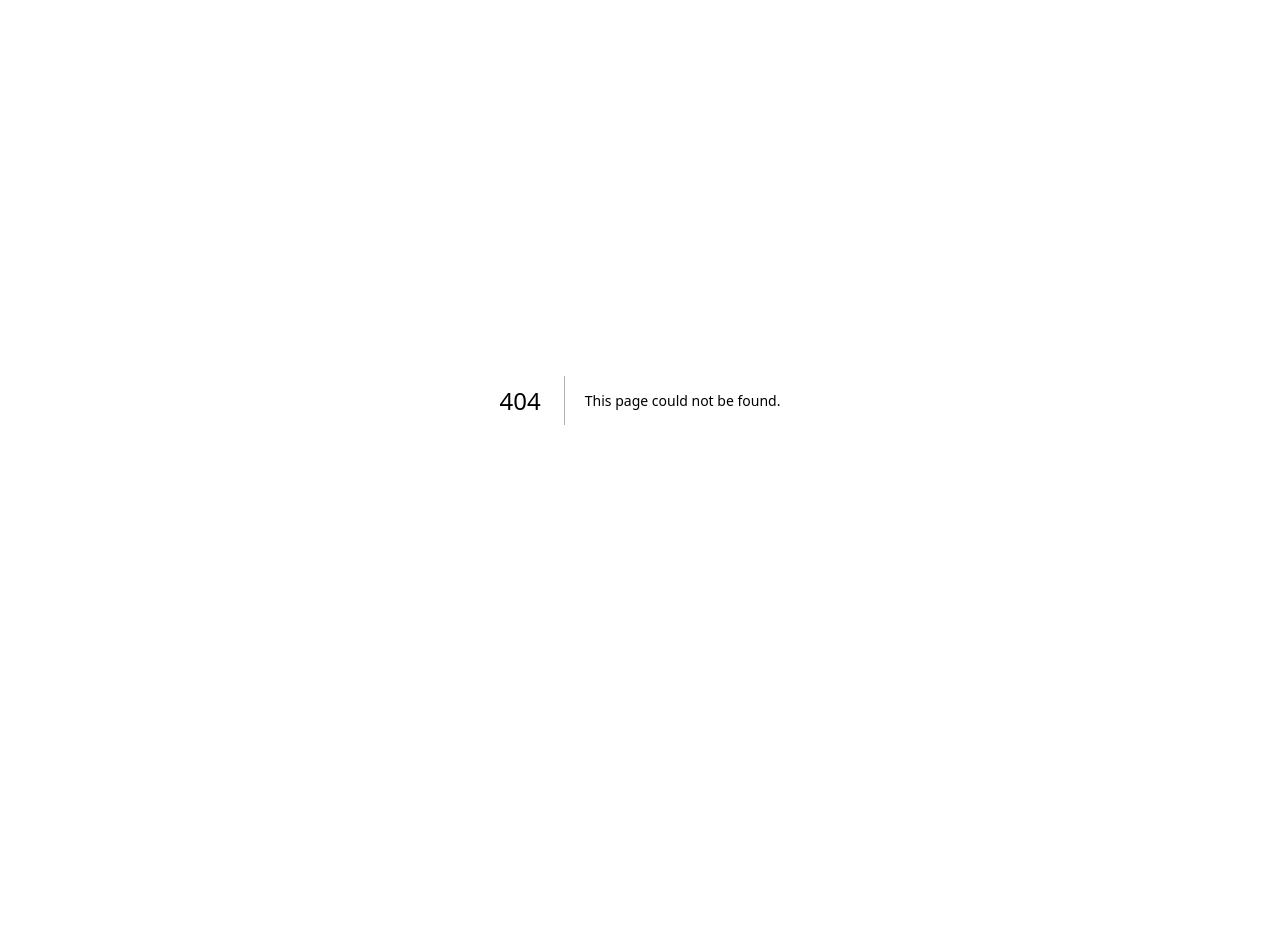
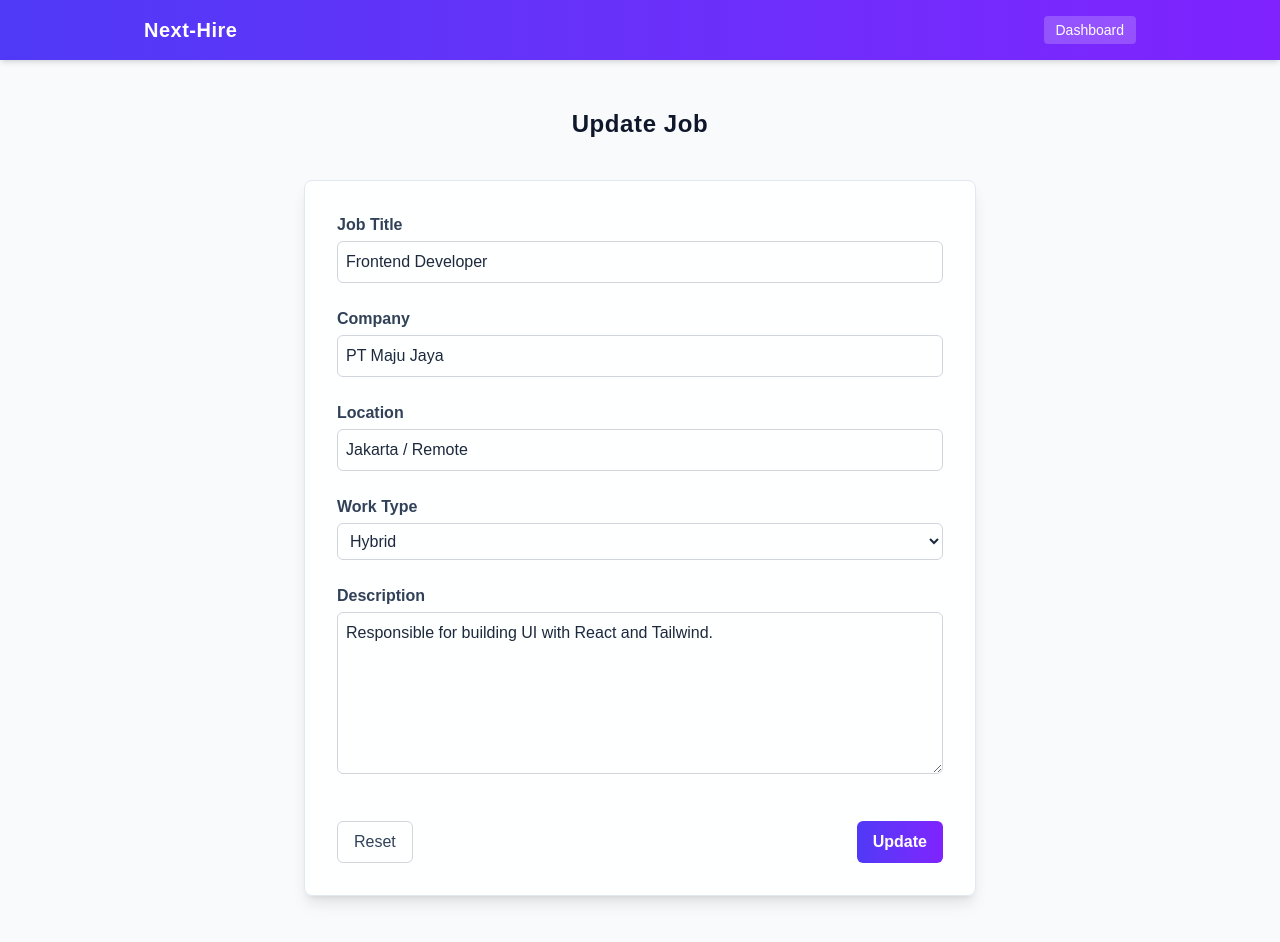
Before and after one commit to CodeVanguardJS/fulllstack-job-app, a Next.js app: page /dashboard/recruiter/job/1/update in a window 1280 px wide. Before the commit this address had no page. Before the commit the page ends 800 px from the top, so only its background shows below. Built offline with nearby package versions, Linux system fonts and the light colour scheme.

Commit message:
feat: add ui for update job page

```diff
--- /dev/null
+++ b/app/dashboard/recruiter/job/[id]/update/page.jsx
@@ -0,0 +1,176 @@
+"use client";
+
+import { useState, useEffect } from "react";
+
+export default function UpdateJobPage() {
+  // --- Mock data, nanti ganti dari API fetch ---
+  const mockJob = {
+    jobTitle: "Frontend Developer",
+    company: "PT Maju Jaya",
+    location: "Jakarta / Remote",
+    workType: "hybrid",
+    description: "Responsible for building UI with React and Tailwind.",
+  };
+
+  const [form, setForm] = useState({
+    jobTitle: "",
+    company: "",
+    location: "",
+    workType: "",
+    description: "",
+  });
+
+  // isi form dengan data awal (mock)
+  useEffect(() => {
+    setForm(mockJob);
+  }, []);
+
+  const handleChange = (e) => {
+    const { name, value } = e.target;
+    setForm((prev) => ({ ...prev, [name]: value }));
+  };
+
+  const handleSubmit = (e) => {
+    e.preventDefault();
+    console.log("Updated data:", form);
+  };
+
+  return (
+    <div className="min-h-screen bg-slate-50">
+      {/* ===== NAVBAR ===== */}
+      <nav className="bg-gradient-to-r from-indigo-600 to-violet-600 text-white shadow-md">
+        <div className="mx-auto max-w-5xl px-4 py-4 flex items-center justify-between">
+          <h1 className="text-xl font-bold tracking-wide">Next-Hire</h1>
+          <button className="rounded bg-white/20 px-3 py-1 text-sm font-medium hover:bg-white/30">
+            Dashboard
+          </button>
+        </div>
+      </nav>
+
+      {/* ===== CONTENT ===== */}
+      <main className="mx-auto max-w-5xl px-4 py-12">
+        <h2 className="mb-10 text-center text-2xl font-extrabold tracking-wide text-slate-900">
+          Update Job
+        </h2>
+
+        <form
+          onSubmit={handleSubmit}
+          className="mx-auto max-w-2xl space-y-6 rounded-lg border border-slate-200
+                     bg-white/90 p-8 shadow-lg"
+        >
+          {/* Job Title */}
+          <FormGroup
+            id="jobTitle"
+            label="Job Title"
+            placeholder="e.g. Frontend Developer"
+            value={form.jobTitle}
+            onChange={handleChange}
+          />
+
+          {/* Company */}
+          <FormGroup
+            id="company"
+            label="Company"
+            placeholder="e.g. PT Maju Jaya"
+            value={form.company}
+            onChange={handleChange}
+          />
+
+          {/* Location */}
+          <FormGroup
+            id="location"
+            label="Location"
+            placeholder="e.g. Jakarta / Remote"
+            value={form.location}
+            onChange={handleChange}
+          />
+
+          {/* Work Type */}
+          <div>
+            <label
+              className="mb-1 block font-semibold text-slate-700"
+              htmlFor="workType"
+            >
+              Work Type
+            </label>
+            <select
+              id="workType"
+              name="workType"
+              value={form.workType}
+              onChange={handleChange}
+              className="w-full rounded-md border border-gray-300 p-2 text-slate-800
+                         focus:border-indigo-500 focus:outline-none focus:ring-1 focus:ring-indigo-500"
+            >
+              <option value="">-- Select --</option>
+              <option value="office">Work From Office</option>
+              <option value="home">Work From Home</option>
+              <option value="hybrid">Hybrid</option>
+            </select>
+          </div>
+
+          {/* Description */}
+          <div>
+            <label
+              className="mb-1 block font-semibold text-slate-700"
+              htmlFor="description"
+            >
+              Description
+            </label>
+            <textarea
+              id="description"
+              name="description"
+              rows={6}
+              value={form.description}
+              onChange={handleChange}
+              className="w-full rounded-md border border-gray-300 p-2 text-slate-800
+                         focus:border-indigo-500 focus:outline-none focus:ring-1 focus:ring-indigo-500"
+              placeholder="Job details, responsibilities, etc."
+            />
+          </div>
+
+          {/* Buttons */}
+          <div className="flex justify-between pt-4">
+            <button
+              type="button"
+              className="rounded-md border border-gray-300 px-4 py-2 text-slate-700 transition hover:bg-gray-100"
+              onClick={() => setForm(mockJob)}
+            >
+              Reset
+            </button>
+
+            <button
+              type="submit"
+              className="rounded-md bg-gradient-to-r from-indigo-600 to-violet-600
+                         px-4 py-2 font-semibold text-white transition
+                         hover:from-indigo-700 hover:to-violet-700
+                         focus:outline-none focus:ring-2 focus:ring-indigo-400"
+            >
+              Update
+            </button>
+          </div>
+        </form>
+      </main>
+    </div>
+  );
+}
+
+/* ---- Reusable input group ---- */
+function FormGroup({ id, label, placeholder, value, onChange }) {
+  return (
+    <div>
+      <label className="mb-1 block font-semibold text-slate-700" htmlFor={id}>
+        {label}
+      </label>
+      <input
+        id={id}
+        name={id}
+        type="text"
+        value={value}
+        onChange={onChange}
+        className="w-full rounded-md border border-gray-300 p-2 text-slate-800
+                   focus:border-indigo-500 focus:outline-none focus:ring-1 focus:ring-indigo-500"
+        placeholder={placeholder}
+      />
+    </div>
+  );
+}
```
